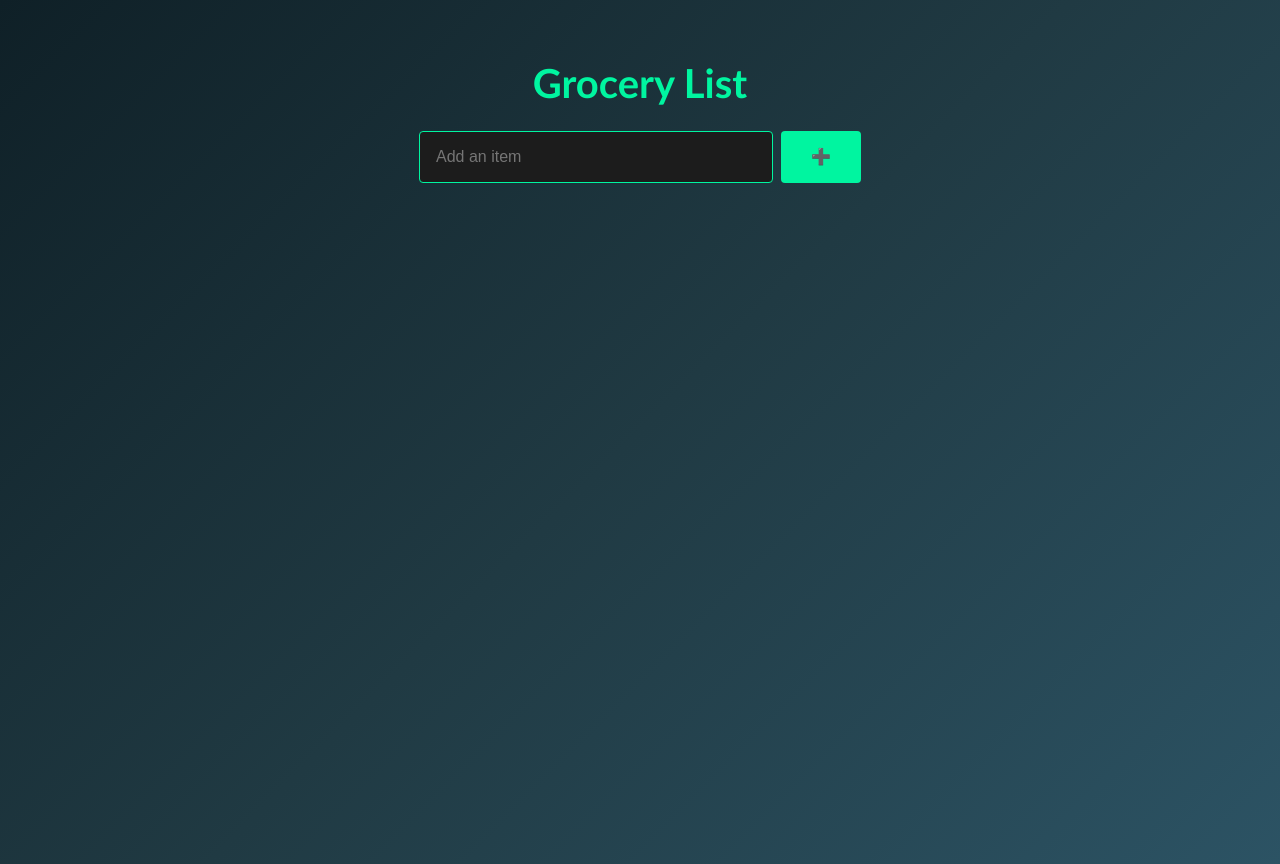
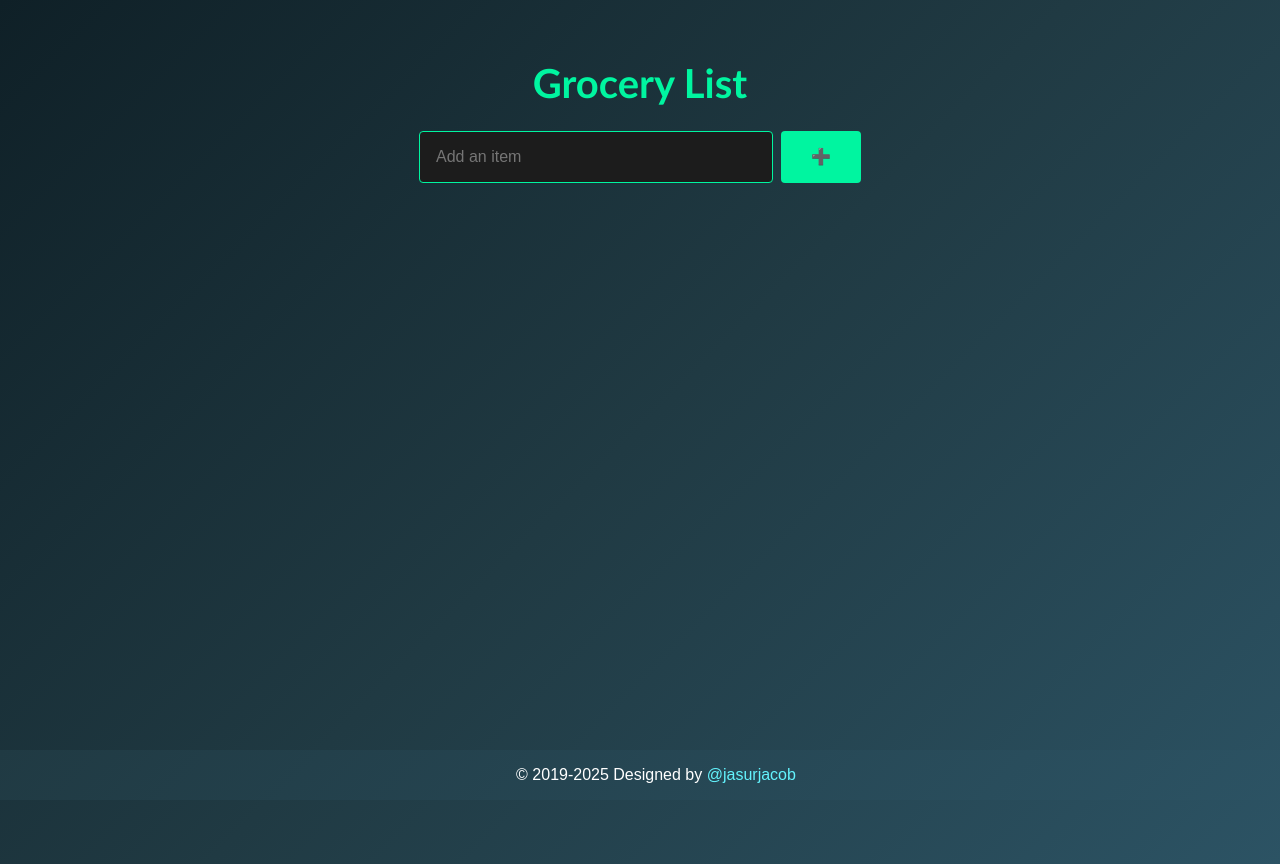
Before and after one commit to jasurlive/ChecklistGo, a React (Create React App) app: page / in a window 1280 px wide. Built offline with nearby package versions, Linux system fonts and the light colour scheme; the HTML template or start-up script is replaced by a standard one.

Commit message:
new design added

```diff
--- a/src/App.css
+++ b/src/App.css
@@ -17,6 +17,9 @@
     min-height: 100vh;
     color: #ffffff;
   }
+
+
+
 
   h1 {
     font-size: 2.5rem;
@@ -159,6 +162,9 @@
     color: #ffffff;
   }
 
+
+
+
   h1 {
     font-size: 2.5rem;
     margin-bottom: 1.5rem;
@@ -283,3 +289,41 @@
   }
 
 }
+
+.footer {
+  text-align: center;
+  padding: 1rem;
+  background: linear-gradient(135deg, #203a43, #2c5364);
+  color: #ffffff;
+  position: fixed;
+  bottom: 0;
+  width: 100%;
+  animation: backgroundAnimation 10s infinite alternate;
+}
+
+.footer p {
+  margin: 0;
+  font-size: 1rem;
+  font-family: 'Orbitron', sans-serif; /* Add a futuristic font family */
+  animation: textGlow 1s infinite alternate;
+}
+
+.footer a {
+  color: #63f3fd;
+  text-decoration: none;
+  transition: color 0.3s ease, transform 0.3s ease;
+}
+
+.footer a:hover {
+  color: #ffea9c;
+  transform: scale(1.5);
+}
+
+@keyframes backgroundAnimation {
+  0% {
+    background-position: 0% 50%;
+  }
+  100% {
+    background-position: 100% 50%;
+  }
+}
--- a/src/App.js
+++ b/src/App.js
@@ -1,5 +1,6 @@
 import React, { useState, useEffect, useRef } from 'react';
 import './App.css';
+import Footer from './Footer'; // Import the Footer component
 
 function App() {
   const [items, setItems] = useState(() => {
@@ -9,14 +10,13 @@ function App() {
   const [input, setInput] = useState('');
   const [isEditing, setIsEditing] = useState(false);
   const [currentIndex, setCurrentIndex] = useState(null);
-  const inputRef = useRef(null); // Create a ref to hold the input element
+  const inputRef = useRef(null);
 
   useEffect(() => {
     localStorage.setItem('items', JSON.stringify(items));
   }, [items]);
 
   useEffect(() => {
-    // Focus on the input when isEditing becomes true
     if (isEditing && inputRef.current) {
       inputRef.current.focus();
     }
@@ -55,6 +55,7 @@ function App() {
   };
 
   return (
+    <>
       <div className="App">
         <h1>Grocery List</h1>
         <div className="input-container">
@@ -65,10 +66,10 @@ function App() {
             placeholder="Add an item"
             onKeyDown={(e) => {
               if (e.key === 'Enter') {
-              addItem(); // Call addItem on Enter key press
+                addItem();
               }
             }}
-          ref={inputRef} // Assign the inputRef to the input element
+            ref={inputRef}
           />
           <button onClick={addItem}>{isEditing ? '✅ Update' : '➕'}</button>
         </div>
@@ -113,6 +114,8 @@ function App() {
           ))}
         </ul>
       </div>
+      <Footer /> {/* Add the Footer component outside the main div */}
+    </>
   );
 }
 
--- /dev/null
+++ b/src/Footer.js
@@ -0,0 +1,14 @@
+import React from 'react';
+
+const Footer = () => {
+  const currentYear = new Date().getFullYear();
+  return (
+    <footer className="footer">
+      <p>
+        © 2019-{currentYear} Designed by <a href="https://jasurlive.uz" target="_blank" rel="noopener noreferrer">@jasurjacob</a>
+      </p>
+    </footer>
+  );
+};
+
+export default Footer;
```
Lines whose indentation alone changed are shown as unchanged.
